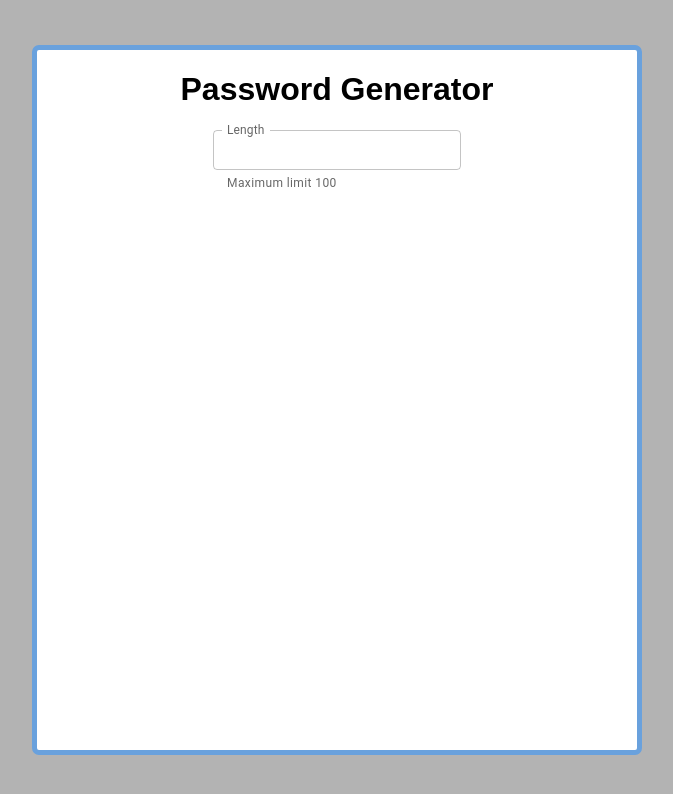
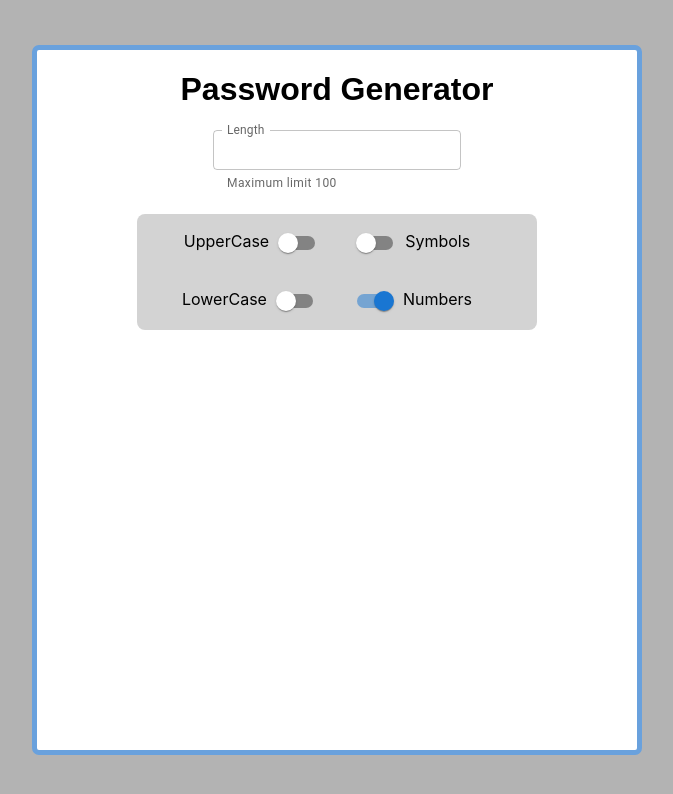
Before and after one commit to erivera95/password-generator, a React (Create React App) app: page / in a window 1280 px wide. Shown: the top 794 px of the page, without its empty margins (303-976 px from the left). Built offline with nearby package versions, Linux system fonts and the light colour scheme.

Commit message:
feat: Add FeatureSwitches components with single selection functionality
- Created FeatureSwitches components to handle features with single selection.
- Implemented logic to allow activation and deactivation of switches, ensuring at least one switch remains active at all times.

```diff
--- a/src/components/ContainerBox/ContainerBox.js
+++ b/src/components/ContainerBox/ContainerBox.js
@@ -1,6 +1,7 @@
 import React, { useState } from 'react';
 import './ContainerBoxStyles.css'; // Importa los estilos CSS
 import TextField from '@mui/material/TextField';
+import FeatureSwitches from '../FeaturesBox/FeatureSwitches';
 
 const ContainerBox = () => {
 
@@ -32,6 +33,7 @@ const ContainerBox = () => {
           }}
           helperText="Maximum limit 100 "
         />
+        <FeatureSwitches/>
       </div>
     </div>
   );
--- /dev/null
+++ b/src/components/FeaturesBox/FeatureSwitches.css
@@ -0,0 +1,20 @@
+.feature-switches-container {
+    display: flex;
+    flex-direction: column;
+    align-items: center;
+    max-width: 400px;
+    margin: 0 auto;
+    margin-top: 20px;
+    background-color: #d3d3d3;
+    border-radius: 8px;
+ }
+
+  .switch-row {
+    display: flex;
+    flex-direction: row;
+    margin: 10px;
+  }
+
+  .switch-item {
+    margin-right: 20px;
+  }
--- /dev/null
+++ b/src/components/FeaturesBox/FeatureSwitches.js
@@ -0,0 +1,70 @@
+import React, { useState } from 'react';
+import Switch from '@mui/material/Switch';
+import './FeatureSwitches.css'; // Importa el archivo CSS para los estilos personalizados
+
+const FeatureSwitches = () => {
+    const [switches, setSwitches] = useState({
+        uppercase: false,
+        symbols: false,
+        lowercase: false,
+        numbers: true,
+    });
+
+    const handleSwitchChange = (feature) => (event) => {
+        const updatedSwitches = { ...switches, [feature]: event.target.checked };
+
+        if (event.target.checked) {
+            setSwitches(updatedSwitches);
+        } else {
+            const lastActiveSwitch = Object.keys(updatedSwitches).find(
+                (key) => updatedSwitches[key] && key !== feature
+            );
+            if (lastActiveSwitch) {
+                setSwitches(updatedSwitches);
+            }
+        }
+    };
+
+    return (
+        <div className="feature-switches-container">
+            <div className="switch-row">
+                <div className="switch-item">
+                    <label>UpperCase</label>
+                    <Switch
+                        checked={switches.uppercase}
+                        onChange={handleSwitchChange('uppercase')}
+                        color="primary"
+                    />
+                </div>
+                <div className="switch-item">
+                    <Switch
+                        checked={switches.symbols}
+                        onChange={handleSwitchChange('symbols')}
+                        color="primary"
+                    />
+                    <label>Symbols</label>
+                </div>
+            </div>
+            <div className="switch-row">
+                <div className="switch-item">
+                    <label>LowerCase</label>
+                    <Switch
+                        checked={switches.lowercase}
+                        onChange={handleSwitchChange('lowercase')}
+                        color="primary"
+                    />
+                </div>
+                <div className="switch-item">
+                    <Switch
+                        checked={switches.numbers}
+                        onChange={handleSwitchChange('numbers')}
+                        color="primary"
+                    />
+                    <label>Numbers</label>
+                </div>
+            </div>
+        </div>
+    );
+};
+
+export default FeatureSwitches;
```
Also changed, not shown: 1 other file (tests, documents, lock files or other folders).
